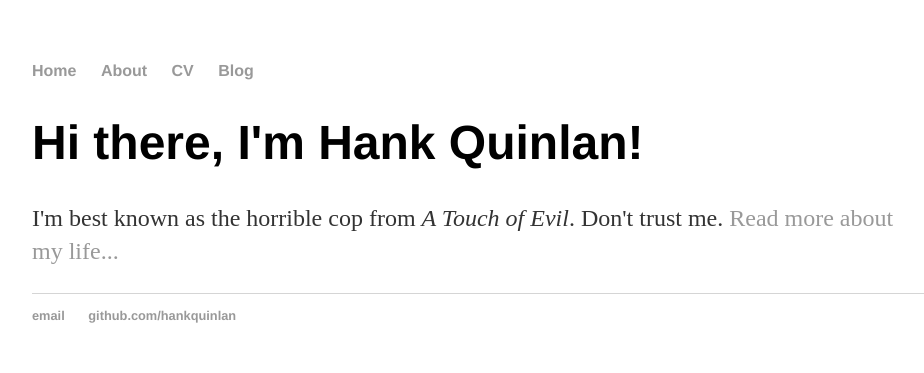
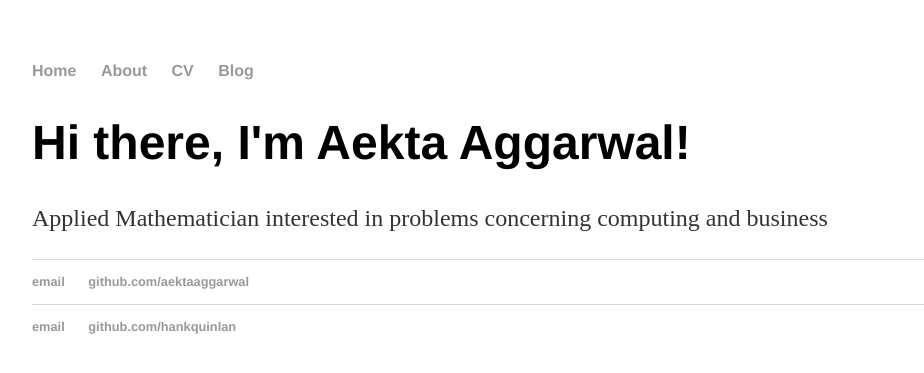
Before and after one commit to aektaaggarwal/aektaaggarwal.github.io, a Jekyll site: the page built from index.html, in a window 1280 px wide. Shown: the top 373 px of the page, without its empty margins (160-1084 px from the left). Built offline with Jekyll 4.4.1, drawn with Linux system fonts in a browser that asks for light colours.

Commit message:
Update index.html

```diff
--- a/index.html
+++ b/index.html
@@ -1,9 +1,18 @@
 ---
 layout: default
-title: Hank Quinlan, Horrible Cop
+title: Aekta Aggarwal, Applied Mathematician
 ---
-
-		<div class="blurb">
-			<h1>Hi there, I'm Hank Quinlan!</h1>
-			<p>I'm best known as the horrible cop from <em>A Touch of Evil</em>. Don't trust me. <a href="/about">Read more about my life...</a></p>
-		</div>
+		<div class="container">
+    		<div class="blurb">
+        		<h1>Hi there, I'm Aekta Aggarwal!</h1>
+				<p>Applied Mathematician interested in problems concerning computing and business
+    		</div><!-- /.blurb -->
+		</div><!-- /.container -->
+		<footer>
+    		<ul>
+        		<li><a href="mailto:aektaaggarwal@iimidr.ac.in">email</a></li>
+        		<li><a href="https://github.com/aektaaggarwal">github.com/aektaaggarwal</a></li>
+			</ul>
+		</footer>
+	</body>
+</html>
```
